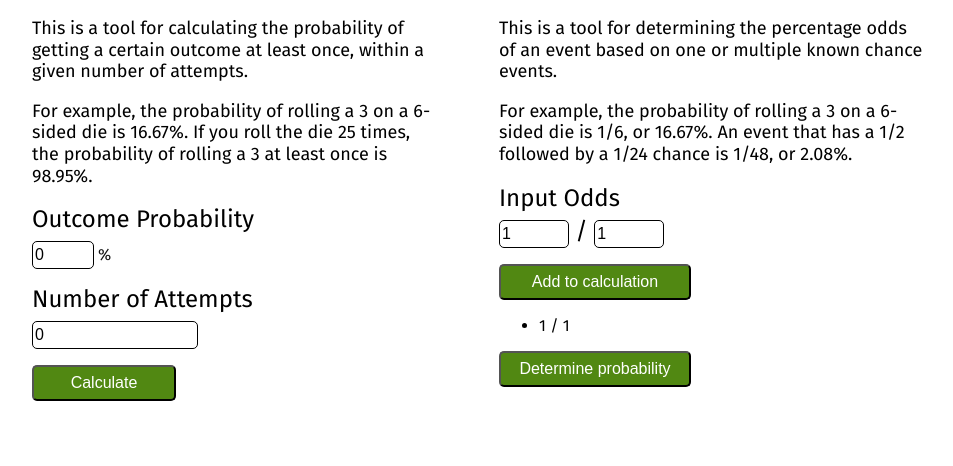
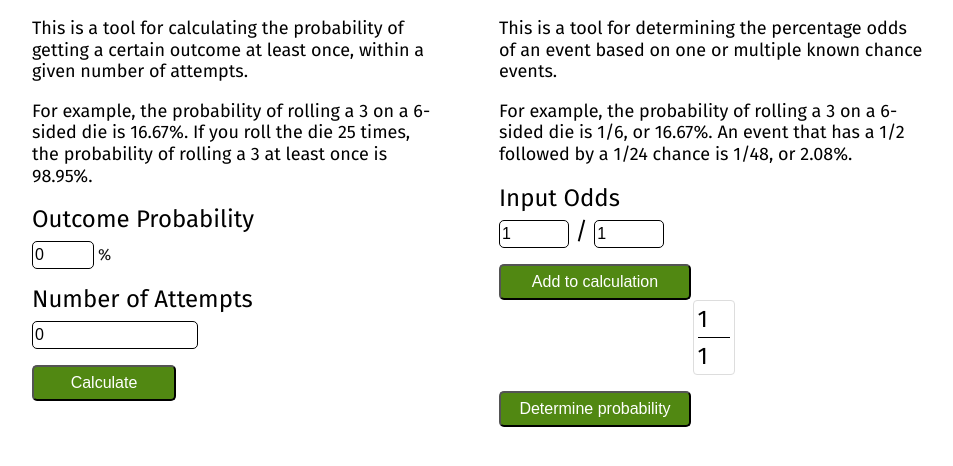
Before and after one commit to PeterBreen/probabilitycalc, a React (Create React App) app: page / in a window 1280 px wide. Both pictures are taken after a click on the input "Add to calculation". Shown: the top 466 px of the page, without its empty margins (160-1113 px from the left). Built offline with nearby package versions, Linux system fonts and the light colour scheme.

Commit message:
initial grid layout for fraction display, border and font style for better fraction display

```diff
--- a/src/FractionOutput.css
+++ b/src/FractionOutput.css
@@ -0,0 +1,21 @@
+.fraction-output {
+  display: grid;
+  grid-template-rows: 1;
+  grid-column-gap: 0.5rem;
+}
+
+.fraction-entry {
+  font-size: 1.5rem;
+  padding: 0.25rem;
+  width: 2rem;
+  justify-self: center;
+  border: 1px solid #ddd;
+  border-radius: 0.25rem;
+}
+
+.fraction-line {
+display: block;
+border-top: 1px solid #000;
+margin: 0.25rem 0;
+width: 100%;
+}
--- a/src/FractionOutput.js
+++ b/src/FractionOutput.js
@@ -13,14 +13,12 @@ class FractionOutput extends Component {
     let listId = 0;
     const numbers = this.props.data;
     const listItems = numbers.map((number) =>
-    <li key={listId++}>{number[0]} / {number[1]}</li>
+    <div className="fraction-entry" key={listId++}>{number[0]} <span className="fraction-line"></span> {number[1]}</div>
     );
 
     return (
       <div className="fraction-output">
-        <ul>
           {listItems}
-        </ul>
       </div>
     )}
   };
```
